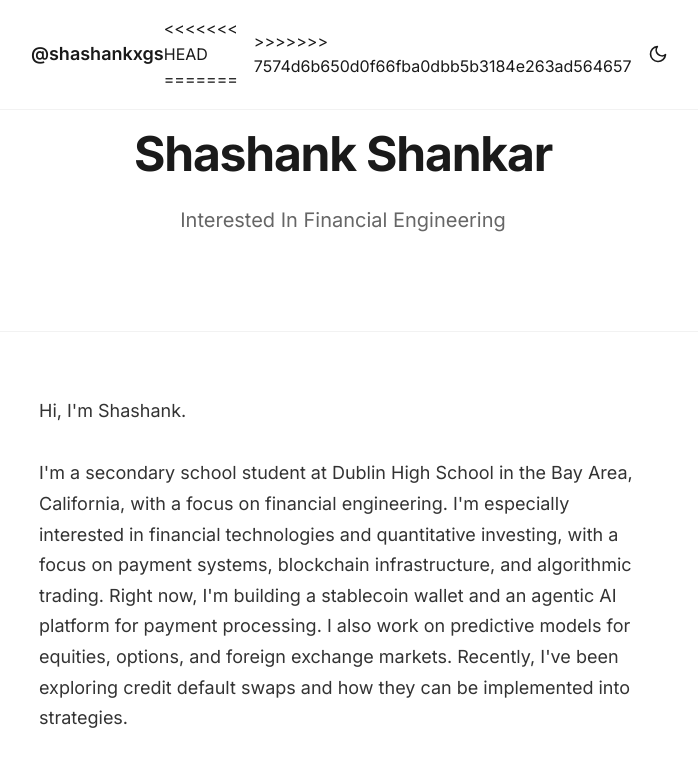
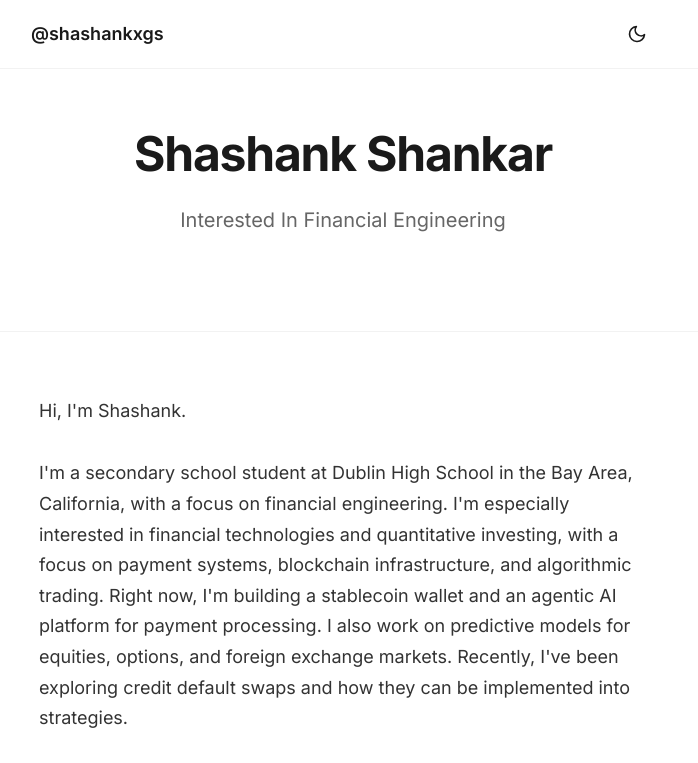
Before and after one commit to prodshashankxgs/prodshashankxgs.github.io, a plain HTML site: page index.html in a window 1280 px wide. Shown: the top 763 px of the page, without its empty margins (297-995 px from the left). Drawn offline with Linux system fonts and the light colour scheme.

Commit message:
Update index.html

```diff
--- a/index.html
+++ b/index.html
@@ -25,10 +25,6 @@
         <div class="nav-container">
             <a href="#" class="nav-logo">@shashankxgs</a>
             <div class="theme-controls">
-<<<<<<< HEAD
-=======
-                <span class="violin-emoji"></span>
->>>>>>> 7574d6b650d0f66fba0dbb5b3184e263ad564657
                 <button class="theme-toggle" id="theme-toggle" aria-label="Toggle theme">
                 <svg class="sun-icon" xmlns="http://www.w3.org/2000/svg" width="24" height="24" viewBox="0 0 24 24" fill="none" stroke="currentColor" stroke-width="2" stroke-linecap="round" stroke-linejoin="round">
                     <circle cx="12" cy="12" r="5"></circle>
```
